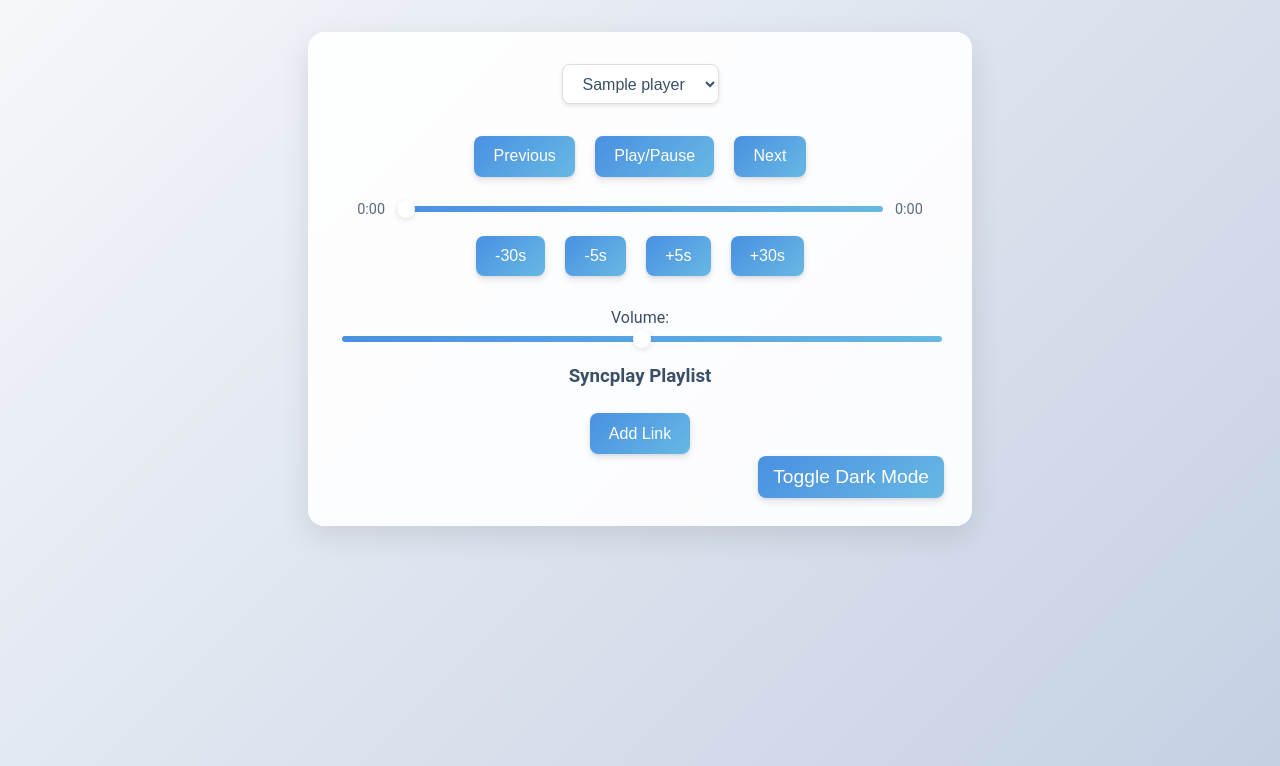
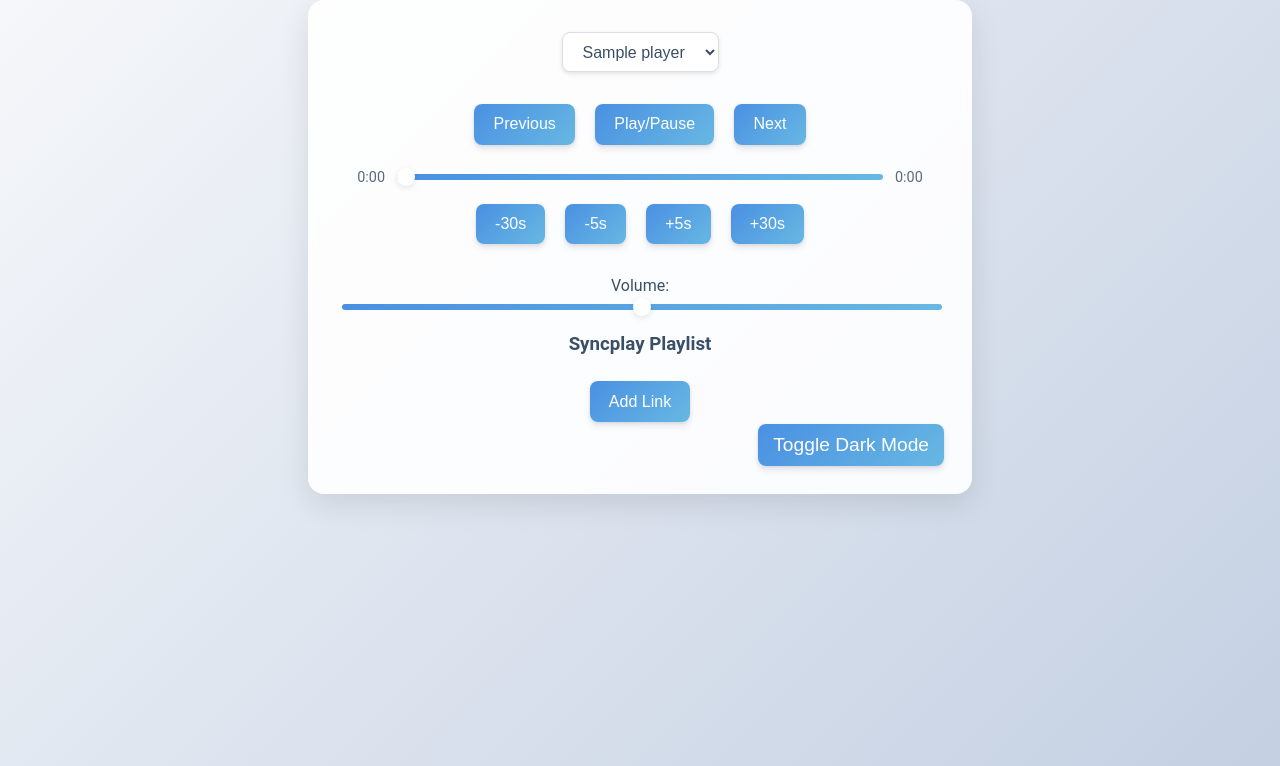
Before and after one commit to Zehkul/PlayerCTL-Web, a Flask app: template playerctl_web/templates/index.html in a window 1280 px wide. Shown: the top 766 px of the page. Run offline with Flask 3, Linux system fonts and the light colour scheme; the template is opened without the code that fills it: most values are stand-ins (such as "Sample title", 1, 10 or a date in 2020); data that the repository does not hold is empty; parts of the project's set-up code (start-up, migrations or seed data) failed here and were passed over; some libraries are stand-ins or nearby versions.

Commit message:
reduce top margin

```diff
--- a/playerctl_web/static/css/styles.css
+++ b/playerctl_web/static/css/styles.css
@@ -61,6 +61,7 @@ body {
   width: 90%;
   max-width: 600px;
   margin: 2rem auto;
+  margin: 0 auto 2rem auto;
   transition: all 0.3s ease;
 }
 
```
